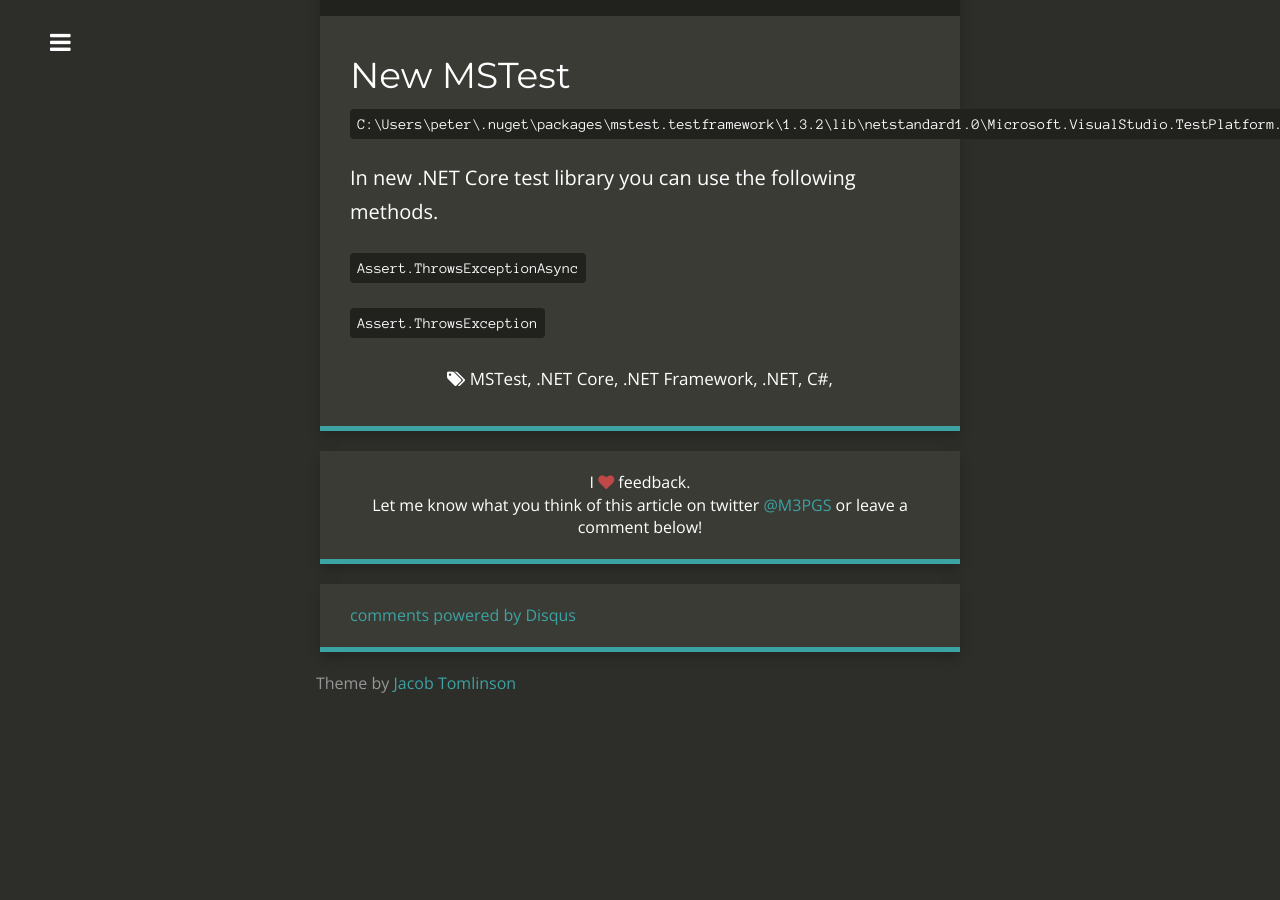
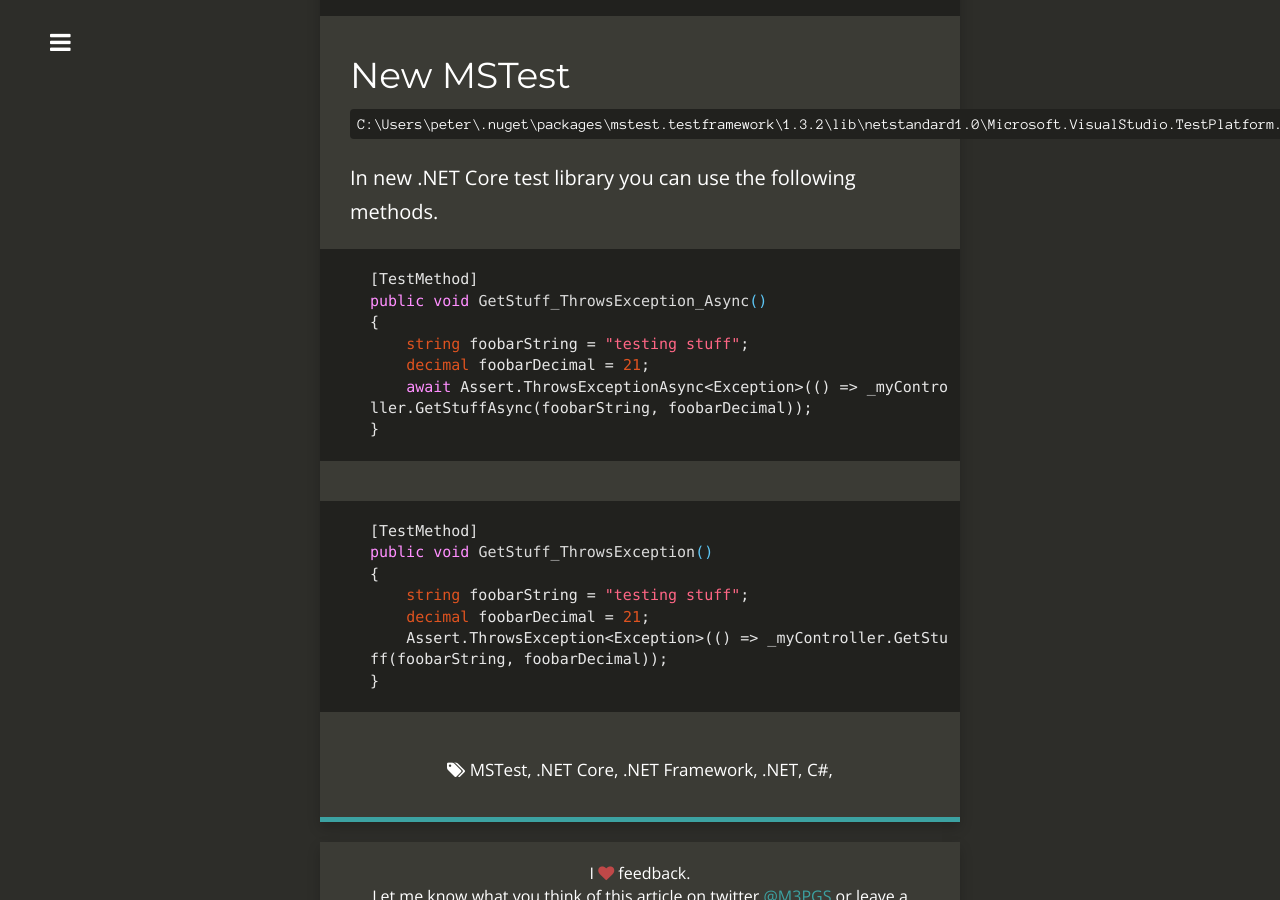
Before and after one commit to 2E0PGS/blog, a Jekyll site: the page built from _posts/2020-06-14-mstest-exception.md, in a window 1280 px wide and 900 px high, scrolled down 1058 px. Built offline with Jekyll 4.4.1, drawn with Linux system fonts in a browser that asks for light colours; nearby versions of some CDN libraries; comment, search, counter and statistics services are not loaded; before the commit the page ends 1773 px from its top, so only the background shows below that.

Commit message:
Give fuller examples to make it clear. No ambiguity.

````diff
--- a/_posts/2020-06-14-mstest-exception.md
+++ b/_posts/2020-06-14-mstest-exception.md
@@ -51,6 +51,22 @@
 
 In new .NET Core test library you can use the following methods.
 
-`Assert.ThrowsExceptionAsync`
+```csharp
+[TestMethod]
+public void GetStuff_ThrowsException_Async()
+{
+    string foobarString = "testing stuff";
+    decimal foobarDecimal = 21;
+    await Assert.ThrowsExceptionAsync<Exception>(() => _myController.GetStuffAsync(foobarString, foobarDecimal));
+}
+```
 
-`Assert.ThrowsException`
+```csharp
+[TestMethod]
+public void GetStuff_ThrowsException()
+{
+    string foobarString = "testing stuff";
+    decimal foobarDecimal = 21;
+    Assert.ThrowsException<Exception>(() => _myController.GetStuff(foobarString, foobarDecimal));
+}
+```
````
